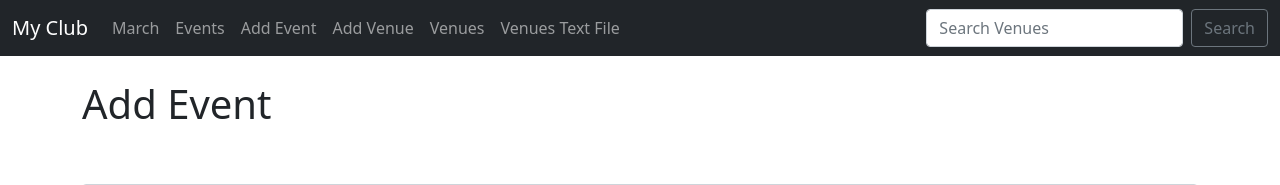
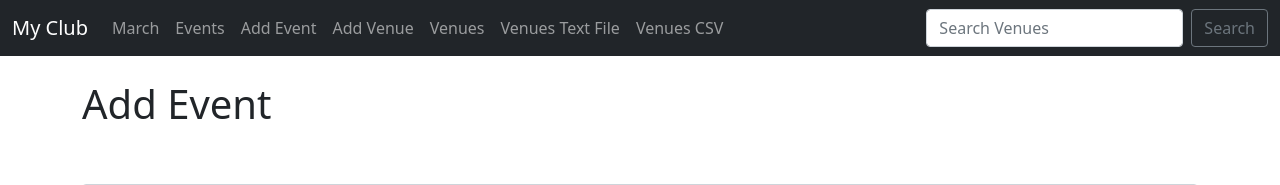
Before and after one commit to stefan-daeli/django_basic, a Django app: page /add_event in a window 1280 px wide. Shown: the top 185 px of the page. Run offline with Django 5.2, Linux system fonts and the light colour scheme; data comes from the database, SQL or seed files in the repository.

Commit message:
session 15

```diff
--- a/events/urls.py
+++ b/events/urls.py
@@ -22,5 +22,6 @@ urlpatterns = [
     path('delete_event/<event_id>/', views.delete_event, name='delete-event'),
     path('delete_venue/<venue_id>/', views.delete_venue, name='delete-venue'),
     path('venue_text', views.venue_text, name='venue-text'),
+    path('venue_csv', views.venue_csv, name='venue-csv'),
 
 ]
--- a/events/views.py
+++ b/events/views.py
@@ -6,6 +6,27 @@ from django.http import HttpResponseRedirect
 from .models import Event, Venue
 from .forms import VenueForm, EventForm
 from django.http import HttpResponse
+import csv
+
+def venue_csv(request):
+    response = HttpResponse(content_type='text/csv') #use csv not plain
+    response['Content-Disposition'] = 'attachment; filename=venues.csv'
+    # create a csv writer
+    writer = csv.writer(response)
+    venues = Venue.objects.all()
+    # add column headings to the csv file
+    writer.writerow(['Venue Name','Address','Zip Code','Phone','Web','Email'])
+    for venue in venues:
+        writer.writerow(
+            [venue.name ,
+             venue.address,
+             venue.zip_code,
+             venue.phone,
+             venue.web,
+             venue.email_address]
+        )
+    return response
+
 
 # generate text file venue list
 def venue_text(request):
--- a/templates/events/navbar.html
+++ b/templates/events/navbar.html
@@ -25,6 +25,9 @@
                 <li class="nav-item">
                     <a class="nav-link" href="{% url 'venue-text' %}">Venues Text File</a>
                 </li>
+                <li class="nav-item">
+                    <a class="nav-link" href="{% url 'venue-csv' %}">Venues CSV</a>
+                </li>
             </ul>
             <form class="d-flex" method="POST" action="{% url 'search-venues' %}">
                 {% csrf_token %}
```
